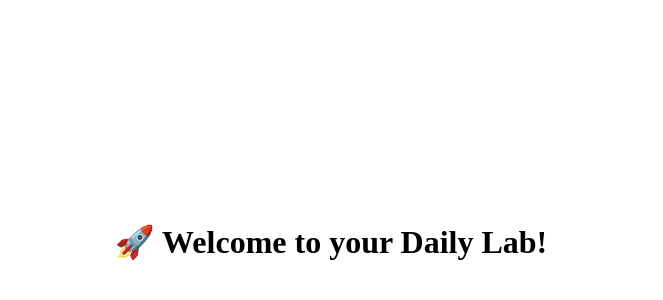
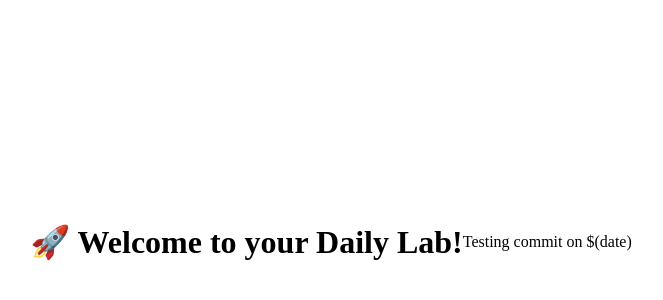
Before and after one commit to acemaster-gh/weblab, a website: page index.html in a window 1280 px wide. Shown: the part 166-466 px from the top of the page, without its empty margins (309-972 px from the left). Drawn offline with nearby package versions, Linux system fonts and the light colour scheme; files that its build step writes are made by us from their sources.

Commit message:
Session ended: 2025-11-04_04-52

```diff
--- a/index.html
+++ b/index.html
@@ -6,7 +6,11 @@
     <title>Daily Lab</title>
     <link href="./dist/output.css" rel="stylesheet" />
   </head>
-  <body class="flex items-center justify-center min-h-screen bg-gray-900 text-white">
+  <body
+    class="flex items-center justify-center min-h-screen bg-gray-900 text-white"
+  >
     <h1 class="text-4xl font-bold">🚀 Welcome to your Daily Lab!</h1>
+
+    <p>Testing commit on $(date)</p>
   </body>
 </html>
```
